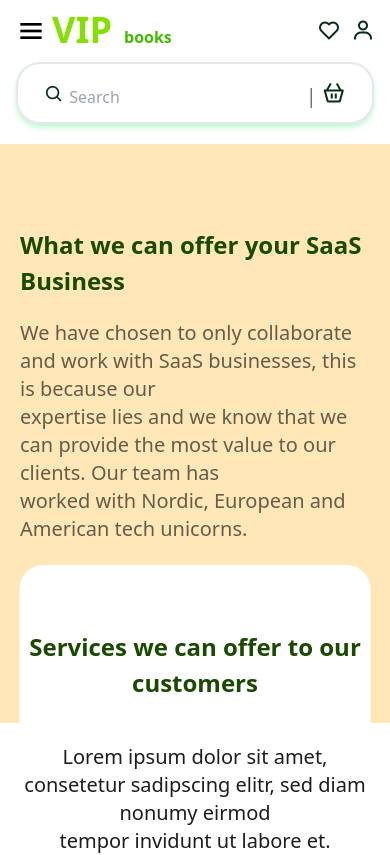
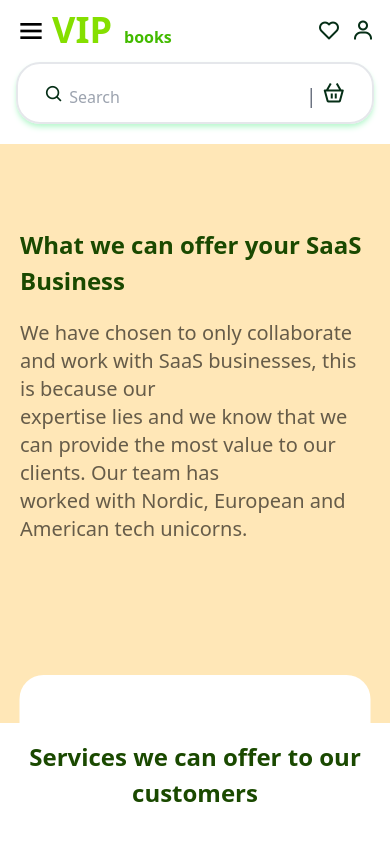
Before and after one commit to SafiyaMakhmudova/real-proyekt, a Vue app: page / in a window 390 px wide. Shown: the top 855 px of the page. Built offline with nearby package versions, Linux system fonts and the light colour scheme.

Commit message:
added responsive

```diff
--- a/src/views/About.vue
+++ b/src/views/About.vue
@@ -136,7 +136,7 @@
 </script>
 
 <style scoped>
-@media only screen and  (min-width:330px) and  (max-width: 768px) {
+@media only screen and  (min-width:330px) and  (max-width: 760px) {
   .modal1 {
     width: 100%;
     padding-left: 10px;
@@ -149,7 +149,7 @@
   }
 
   .modal2 {
-    top: 90%;
+    top: 80%;
     margin-bottom: 45px;
 
   }
@@ -186,7 +186,7 @@
 }
 
 
-@media only screen and  (min-width:390px) and  (max-width: 897px) {
+@media only screen and  (min-width:374px) and  (max-width: 897px) {
   .modal1 {
     width: 100%;
     padding-left: 20px;
@@ -199,7 +199,7 @@
   }
 
   .modal2 {
-    top: 67%;
+    top: 80%;
     margin-bottom: 45px;
 
   }
@@ -234,6 +234,7 @@
     width: 100%;
   }
 }
+
 
 @media only screen and  (min-width:427px) and  (max-width: 932px) {
   .modal1 {
```
